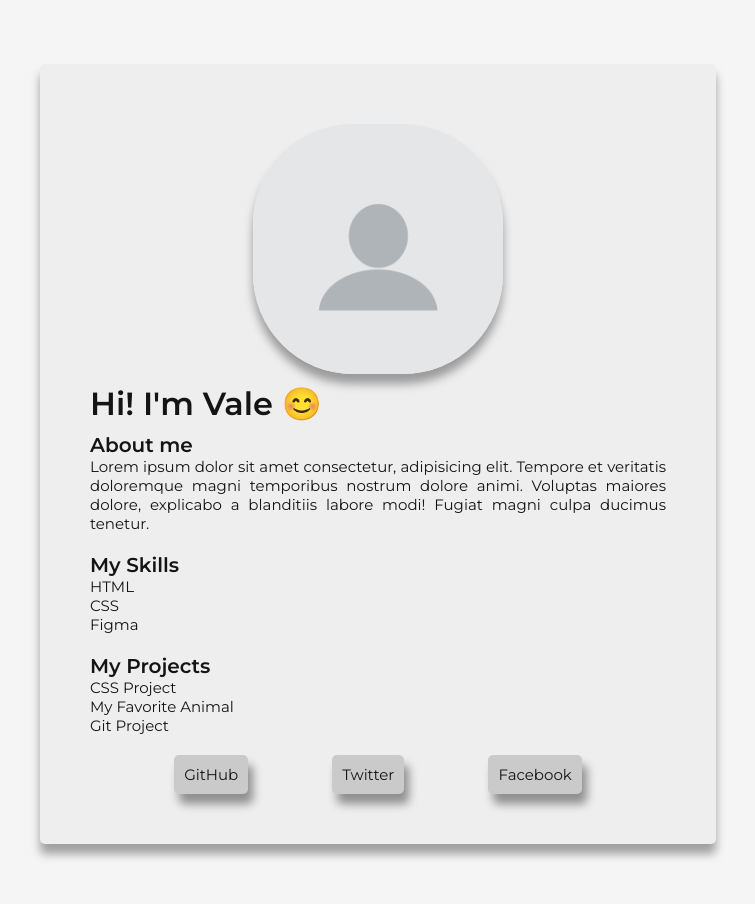
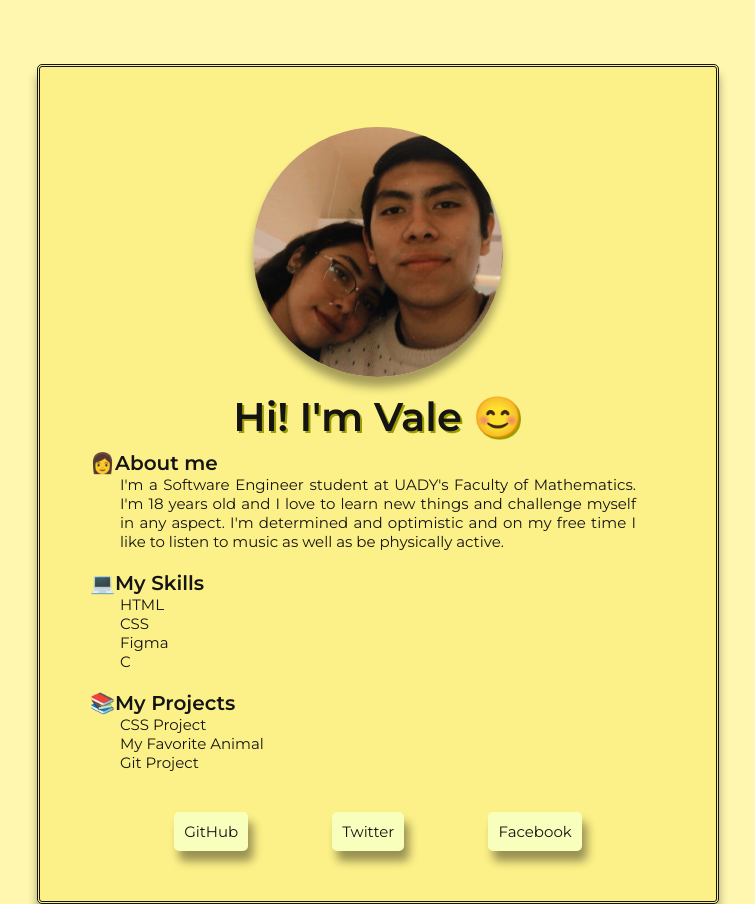
Before and after one commit to valeegms/CSS, a plain HTML site: page index.html in a window 1280 px wide. Shown: the top 904 px of the page, without its empty margins (262-1017 px from the left). Drawn offline with Linux system fonts and the light colour scheme; files whose address does not match are found by name.

Commit message:
Final commit

```diff
--- a/index.html
+++ b/index.html
@@ -10,25 +10,26 @@
     <main class="main">
         <div class="card">
             <div class="photo">
-                <img src="C:\Users\Roger\Documents\Valeria\HTML y CSS\Cursos/photo.jpg" alt="profile">
+                <img src="C:\Users\Roger\Documents\Valeria\HTML y CSS\Cursos/IMG_0691.jpg" alt="profile">
             </div>
             <h1 class="greeting">Hi! I'm Vale 😊</h1>
             <div class="block">
-                <h4 class="subtitle">About me</h4>
+                <h4 class="subtitle">👩About me</h4>
                 <p class="text">
-                    Lorem ipsum dolor sit amet consectetur, adipisicing elit. Tempore et veritatis doloremque magni temporibus nostrum dolore animi. Voluptas maiores dolore, explicabo a blanditiis labore modi! Fugiat magni culpa ducimus tenetur.
+                    I'm a Software Engineer student at UADY's Faculty of Mathematics. I'm 18 years old and I love to learn new things and challenge myself in any aspect. I'm determined and optimistic and on my free time I like to listen to music as well as be physically active.
                 </p>
             </div>
             <div class="block">
-                <h4 class="subtitle">My Skills</h4>
+                <h4 class="subtitle">💻My Skills</h4>
                 <ul class="text">
                     <li class="listItem">HTML</li>
                     <li class="listItem">CSS</li>
                     <li class="listItem">Figma</li>
+                    <li class="listItem">C</li>
                 </ul>
             </div>
             <div class="block">
-                <h4 class="subtitle">My Projects</h4>
+                <h4 class="subtitle">📚My Projects</h4>
                 <ul class="text">
                     <li class="listItem">CSS Project</li>
                     <li class="listItem">My Favorite Animal</li>
--- a/style.css
+++ b/style.css
@@ -8,8 +8,8 @@
 :root{
     --bg: #F5F5F5;
     --fg: #141414;
-    --cardbg: #EEE;
-    --buttonbg: #CACACA;
+    --cardbg: rgb(252, 240, 136);
+    --buttonbg: #f8ffbd;
     --accent: #FFAC33;
 
     --border: 5px;
@@ -18,7 +18,7 @@
 body{
     background-color: var(--bg);
     color: var(--fg);
-    background-color: #f5f5f5;
+    background-color: #fff7af;
     font-family: 'Montserrat',sans-serif;
 }
 
@@ -30,6 +30,7 @@ body{
 
     border-radius: var(--border);
     box-shadow: 0 10px 10px rgba(0, 0, 0, 0.35);
+    border-style: double;
 }
 
 .photo{
@@ -37,7 +38,7 @@ body{
     width: 250px;
     height: 250px;
 
-    border-radius: 40%;
+    border-radius: 50%;
     overflow: hidden;
     box-shadow: 0 10px 10px rgba(0, 0, 0, 0.35);
 }
@@ -49,23 +50,28 @@ body{
     object-fit: cover;
 }
 
-.greetings{
+.greeting{
     margin-top: 15px;
     font-size: 40px;
 
+    text-shadow: 2px 2px rgb(156, 156, 0);
+
     text-align: center;
+    justify-content: center;
 }
 
 .subtitle{
     margin-top: 10px;
     font-size: 20px;
     font-weight:600;
+
 }
 
 .text{
     font-size: 15px;
     text-align: justify;
     font-weight: 400;
+    margin: 0 30px;
 }
 
 .block{
@@ -81,6 +87,7 @@ body{
 .buttons{
     width: 100%;
 
+    margin-top: 40px;
     display: flex;
     align-items: center;
     justify-content: space-evenly;
```
Also changed, not shown: IMG_0691.JPG (added), 1 other file.
